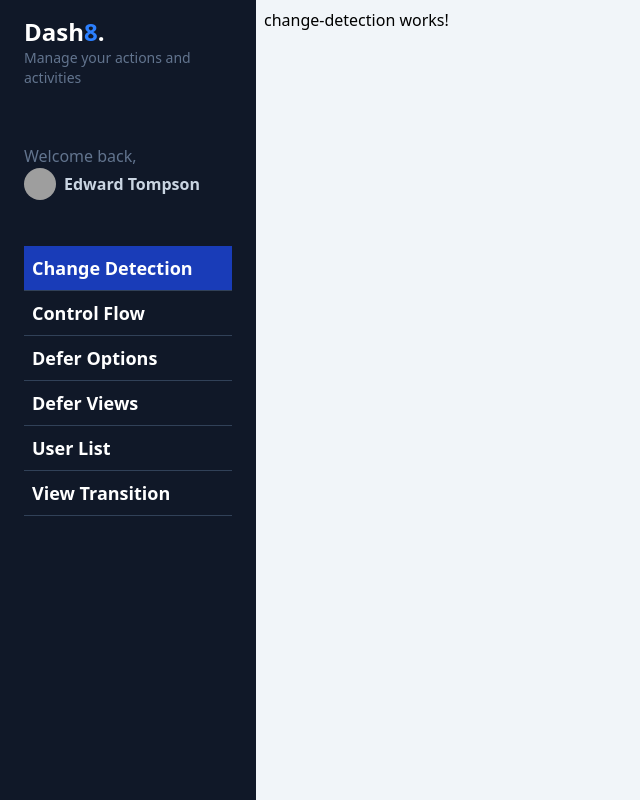
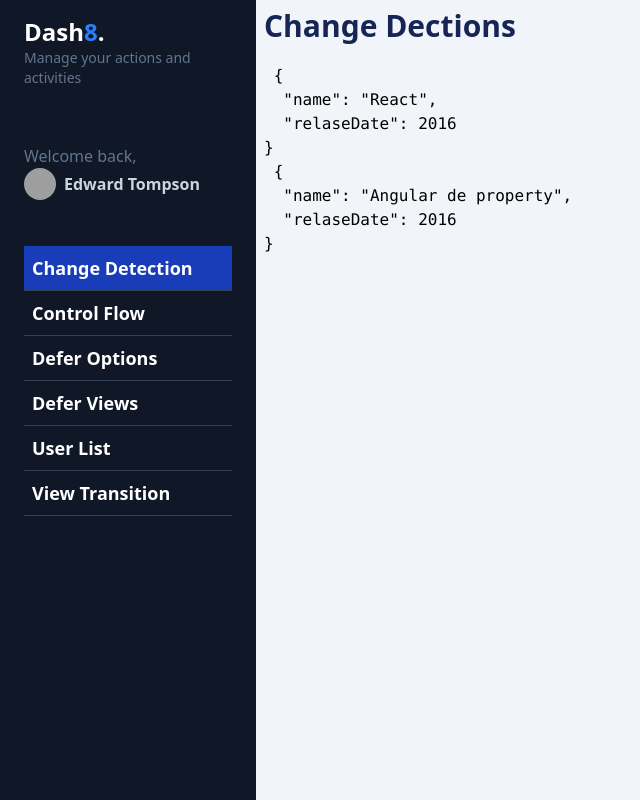
Before and after one commit to FernandoVCG33/angular-21, an Angular app in the folder my-dashboard/: page /dashboard/change-detection in a window 1280 px wide. Shown: the whole page, without its empty margins (0-640 px from the left). Built offline with nearby package versions, Linux system fonts and the light colour scheme; grey boxes are pictures that could not be loaded.

Commit message:
Enhance control flow component with additional framework lists and update title styling

```diff
--- a/my-dashboard/src/app/dashboard/pages/change-detection/change-detection.html
+++ /dev/null
@@ -1 +0,0 @@
-<p>change-detection works!</p>
--- a/my-dashboard/src/app/dashboard/pages/change-detection/change-detection.ts
+++ b/my-dashboard/src/app/dashboard/pages/change-detection/change-detection.ts
@@ -1,10 +1,43 @@
-import { Component } from '@angular/core';
+import {ChangeDetectionStrategy, Component, signal} from '@angular/core';
+import {Title} from '../../../share/title/title';
+import {CommonModule, JsonPipe} from '@angular/common';
 
 @Component({
-  selector: 'app-change-detection',
-  imports: [],
-  templateUrl: './change-detection.html',
+  standalone: true,
+  imports: [
+    Title,
+    JsonPipe,
+    CommonModule
+  ],
+  changeDetection:ChangeDetectionStrategy.OnPush,
+  template: ` <app-title title="Change Dections" />
+     <pre> {{frameWorkSignal() | json}} </pre>
+     <pre> {{frameWorkProperty | json}} </pre>
+
+
+    `
 })
 export default class ChangeDetection {
+  public frameWorkSignal = signal(
+    {
+      name: 'Angular',
+      relaseDate:2016
+    }
+  );
+  public frameWorkProperty={
+    name:'Angular de property',
+    relaseDate:2016
+  }
 
+  constructor() {
+
+    setTimeout(() => {
+      //this.frameWorkProperty.name='React';
+      this.frameWorkSignal.update(value => ({
+        ...value,
+        name: 'React'
+      }))
+      console.log('hecho');
+    },2000);
+  }
 }
```
